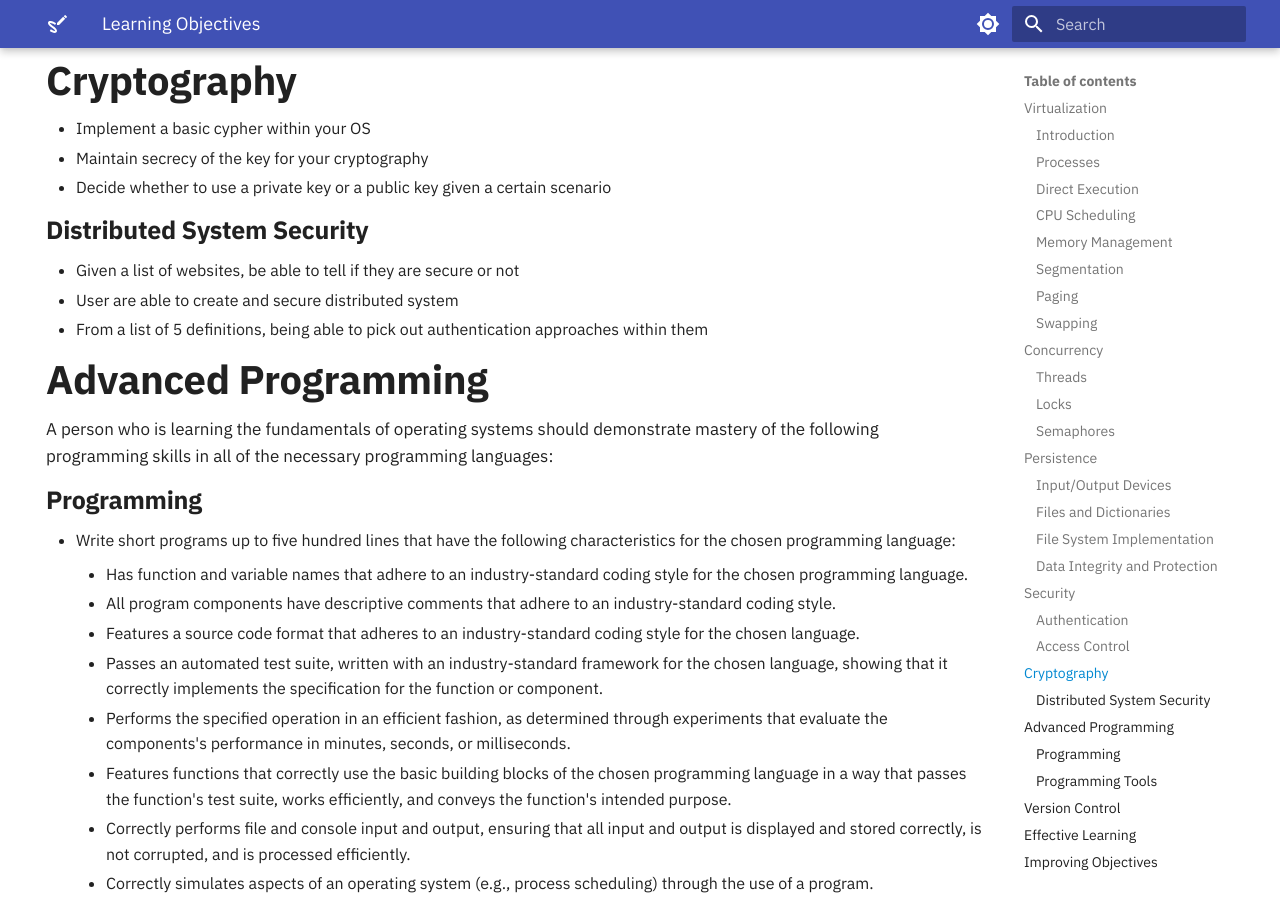
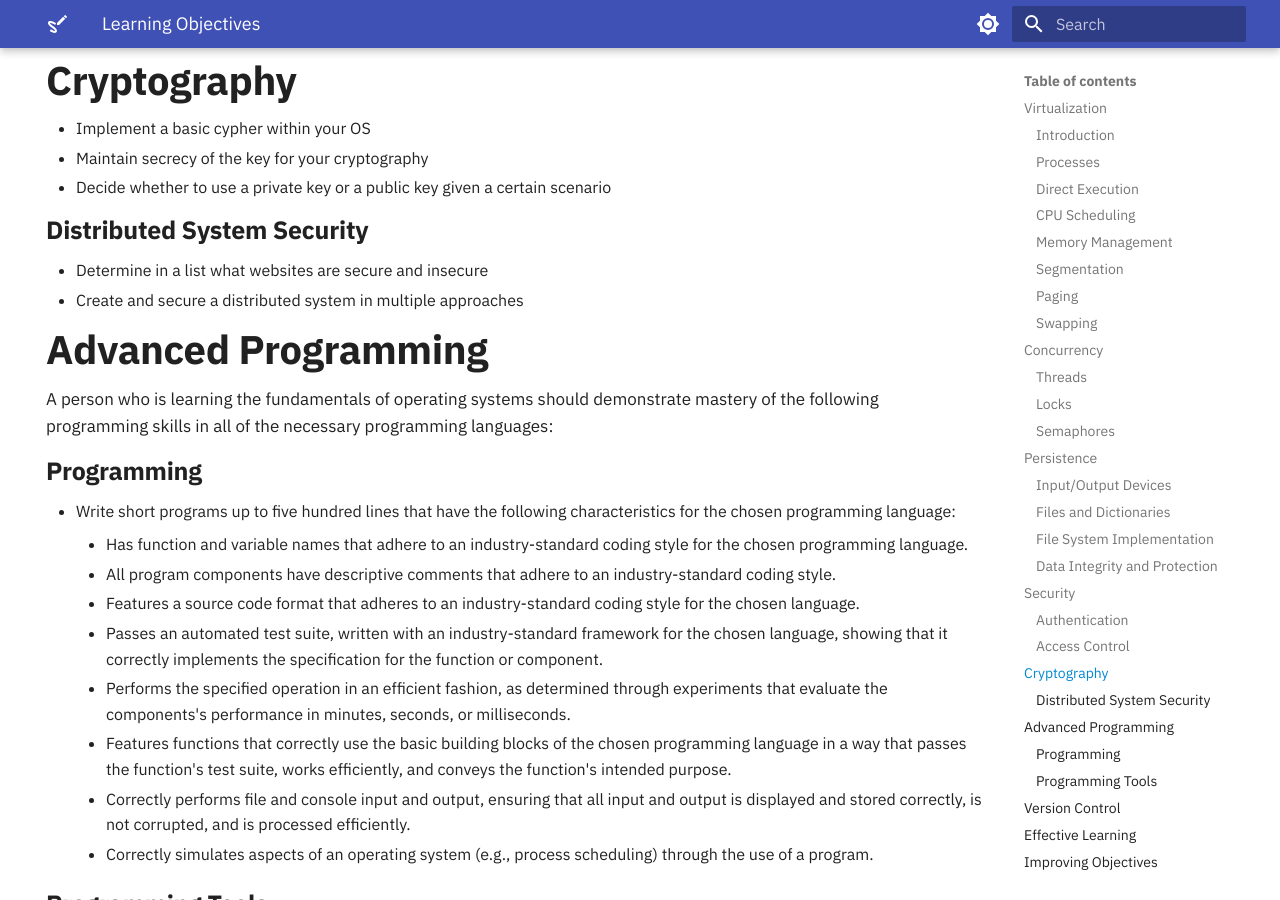
Before and after one commit to OS-Sketch/www.os-sketch.com, an MkDocs documentation site: the page built from docs/operating-systems/learning-objectives.md, in a window 1280 px wide and 900 px high, scrolled down 3166 px. Built offline with MkDocs 1.6.1 and Material for MkDocs 9.7.7, drawn with Linux system fonts in a browser that asks for light colours.

Commit message:
docs: Revise Distributed System Security

```diff
--- a/docs/operating-systems/learning-objectives.md
+++ b/docs/operating-systems/learning-objectives.md
@@ -152,9 +152,8 @@
 
 ### Distributed System Security
 
-- Given a list of websites, be able to tell if they are secure or not
-- User are able to create and secure distributed system
-- From a list of 5 definitions, being able to pick out authentication approaches within them
+- Determine in a list what websites are secure and insecure
+- Create and secure a distributed system in multiple approaches
 
 ## Advanced Programming
 
```
